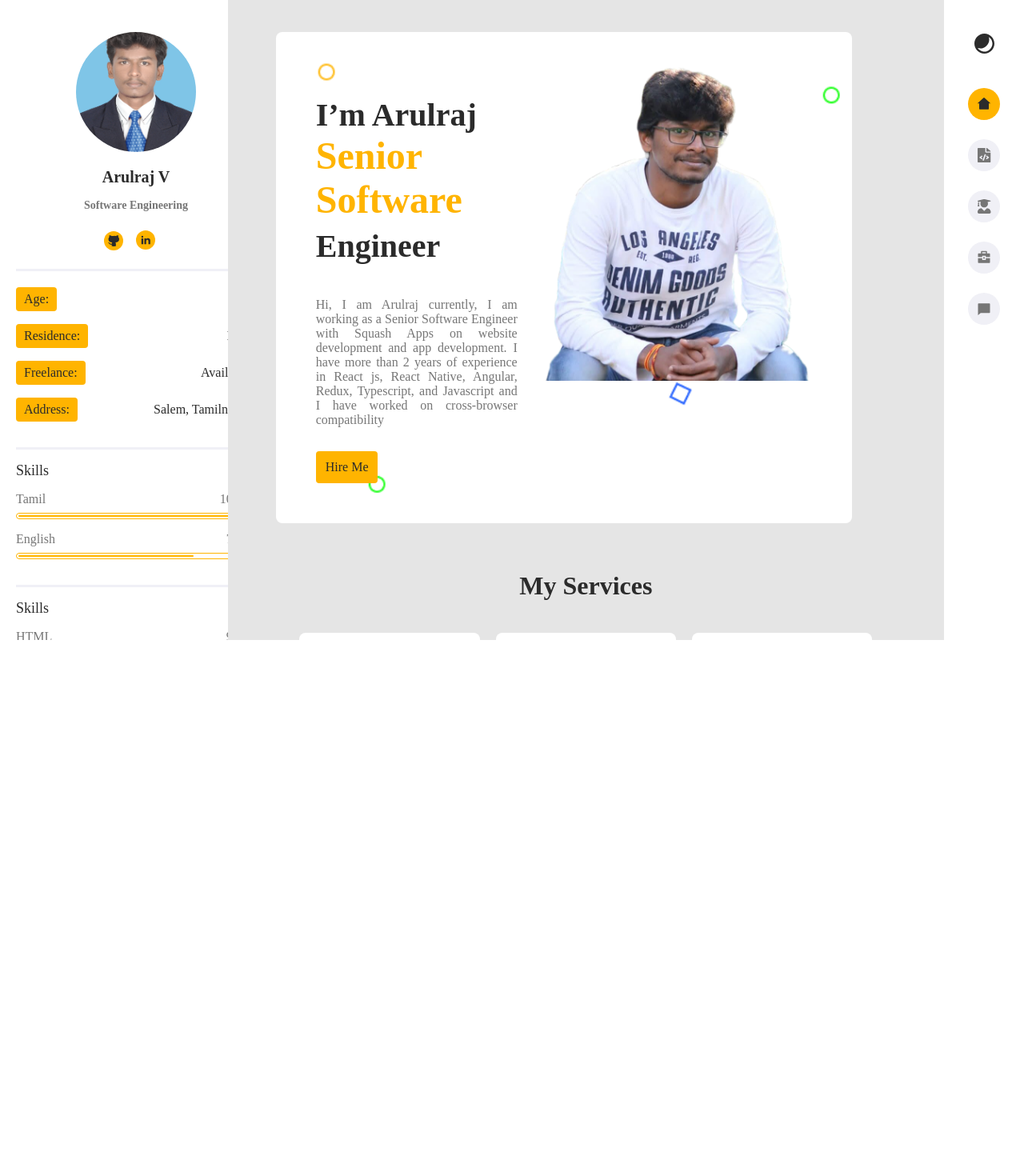
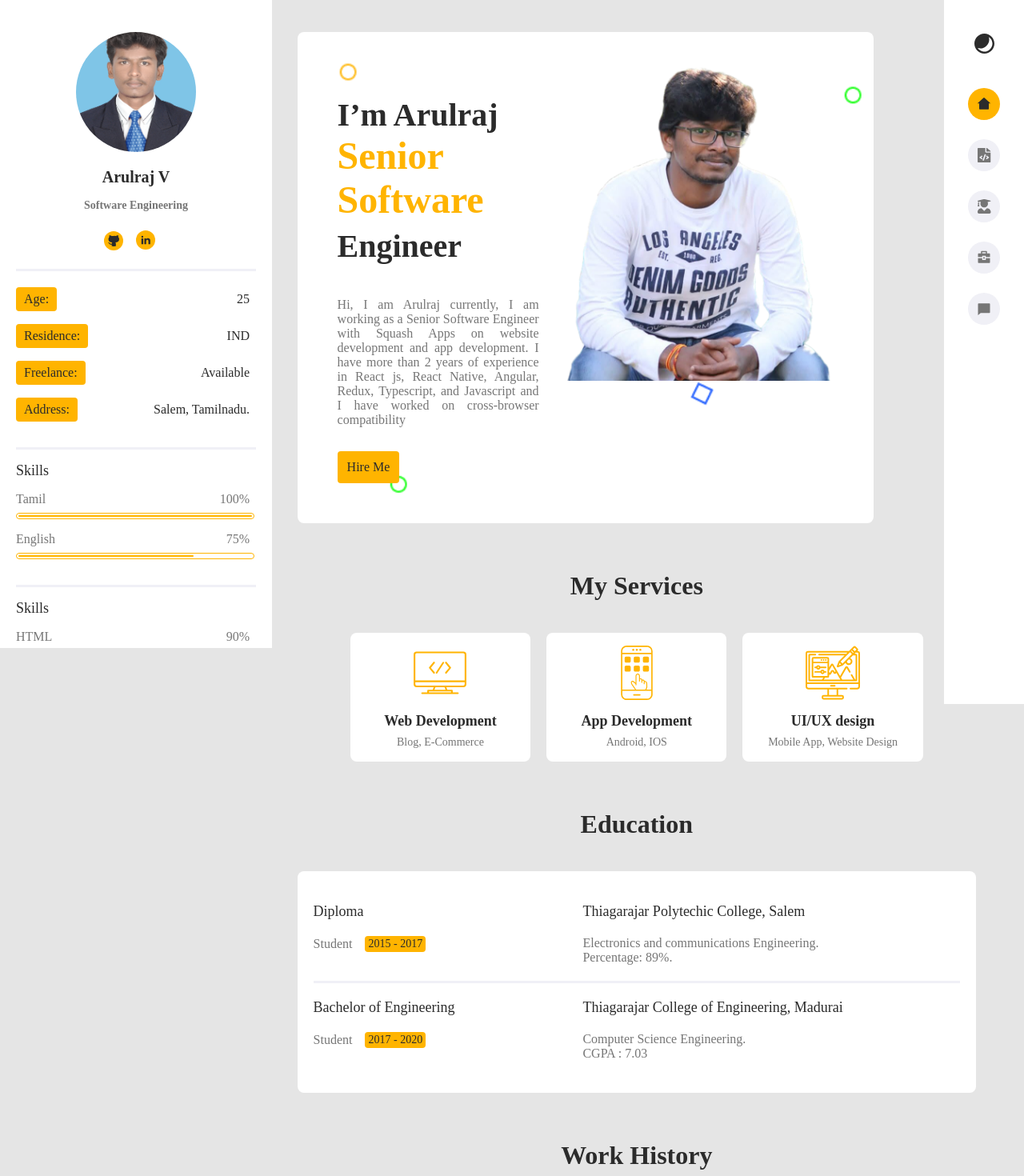
Before and after one commit to Arulraj-a2b/portfolio, a React (Create React App) app: page / in a window 1280 px wide. Shown: the top 1470 px of the page at 80% size. Before the commit the page ends 800 px from the top, so only its background shows below. Built offline with nearby package versions, Linux system fonts and the light colour scheme; a web font is replaced by a local one.

Commit message:
feat add menu active

```diff
--- a/src/modules/Home/Education.tsx
+++ b/src/modules/Home/Education.tsx
@@ -52,7 +52,7 @@ export const EducationList = ({ data }: Props) => {
 };
 const Education = () => {
   return (
-    <Flex className={styles.overAll} id={'education__home'}>
+    <Flex className={styles.overAll}>
       <Text size={32} bold align="center">
         Education
       </Text>
--- a/src/modules/Home/HomeScreen.tsx
+++ b/src/modules/Home/HomeScreen.tsx
@@ -7,26 +7,99 @@ import MyServices from "./MyServices";
 import Education from "./Education";
 import WorkHistory from "./WorkHistory";
 import LeaveYourInfo from "./LeaveYourInfo";
-import { screenHeight } from "../../utils/constants";
+import { useRef, useState } from "react";
+import SvgHome from "../../icons/SvgHome";
+import SvgContact from "../../icons/SvgContact";
+import SvgCv from "../../icons/SvgCv";
+import SvgPortfolio from "../../icons/SvgPortfolio";
+import SvgService from "../../icons/SvgService";
+import { GRAY_20, GRAY_50, PRIMARY, GRAY_70 } from "../../utils/colors";
 
 const HomeScreen = () => {
+  const section1Ref = useRef<any>();
+  const section2Ref = useRef<any>();
+  const section3Ref = useRef<any>();
+  const section4Ref = useRef<any>();
+  const section5Ref = useRef<any>();
+  const [activeIndex, setActiveIndex] = useState(0);
+
+  const navHeader = [
+    {
+      headerRef: section1Ref,
+      icon: (
+        <SvgHome
+          fill={activeIndex === 0 ? GRAY_20 : GRAY_50}
+          circleFill={activeIndex === 0 ? PRIMARY : GRAY_70}
+        />
+      ),
+      headerID: "#introCard__home",
+    },
+    {
+      headerRef: section2Ref,
+      icon: (
+        <SvgService
+          fill={activeIndex === 1 ? GRAY_20 : GRAY_50}
+          circleFill={activeIndex === 1 ? PRIMARY : GRAY_70}
+        />
+      ),
+      headerID: "#myServices__home",
+    },
+    {
+      headerRef: section3Ref,
+      icon: (
+        <SvgCv
+          fill={activeIndex === 2 ? GRAY_20 : GRAY_50}
+          circleFill={activeIndex === 2 ? PRIMARY : GRAY_70}
+        />
+      ),
+      headerID: "#education__home",
+    },
+    {
+      headerRef: section4Ref,
+      icon: (
+        <SvgPortfolio
+          fill={activeIndex === 3 ? GRAY_20 : GRAY_50}
+          circleFill={activeIndex === 3 ? PRIMARY : GRAY_70}
+        />
+      ),
+      headerID: "#workHistory__home",
+    },
+    {
+      headerRef: section5Ref,
+      icon: (
+        <SvgContact
+          fill={activeIndex === 4 ? GRAY_20 : GRAY_50}
+          circleFill={activeIndex === 4 ? PRIMARY : GRAY_70}
+        />
+      ),
+      headerID: "#leaveYourInfo__home",
+    },
+  ];
+
   return (
-    <Flex>
-      <Layout>
-        <Flex row>
-          <div className={styles.sidDiv} style={{ height: screenHeight }}>
-            <SideNav />
+    <Layout navHeader={navHeader} setActiveIndex={setActiveIndex}>
+      <Flex row>
+        <SideNav />
+        <div style={{ width: 340 }} />
+        <Flex className={styles.home}>
+          <div ref={section1Ref} id="introCard__home">
+            <IntroCard />
           </div>
-          <Flex className={styles.home} height={screenHeight}>
-            <IntroCard />
+          <div ref={section2Ref} id="myServices__home">
             <MyServices />
+          </div>
+          <div ref={section3Ref} id="education__home">
             <Education />
+          </div>
+          <div ref={section4Ref} id="workHistory__home">
             <WorkHistory />
+          </div>
+          <div ref={section5Ref} id="leaveYourInfo__home">
             <LeaveYourInfo />
-          </Flex>
+          </div>
         </Flex>
-      </Layout>
-    </Flex>
+      </Flex>
+    </Layout>
   );
 };
 
--- a/src/modules/Home/IntroCard.tsx
+++ b/src/modules/Home/IntroCard.tsx
@@ -6,7 +6,7 @@ import styles from "./introcard.module.css";
 
 const IntroCard = () => {
   return (
-    <div id={"introCard__home"} className={styles.overAll}>
+    <div className={styles.overAll}>
       <Flex
         row
         between
--- a/src/modules/Home/LeaveYourInfo.tsx
+++ b/src/modules/Home/LeaveYourInfo.tsx
@@ -97,7 +97,7 @@ const LeaveYourInfo = () => {
   return (
     <>
       {isLoader && <Loader />}
-      <Flex row className={styles.overAll} id='leaveYourInfo__home'>
+      <Flex row className={styles.overAll}>
         <Flex flex={7}>
           <Text size={32} bold>
             Leave us your info
--- a/src/modules/Home/MyServices.tsx
+++ b/src/modules/Home/MyServices.tsx
@@ -24,7 +24,7 @@ const ServiceCard = ({ title, icon, des }: serviceProps) => {
 
 const MyServices = () => {
   return (
-    <Flex className={styles.overAll} id={"myServices__home"}>
+    <Flex className={styles.overAll}>
       <Text size={32} bold align="center" className={styles.myService}>
         My Services
       </Text>
--- a/src/modules/Home/SideNav.tsx
+++ b/src/modules/Home/SideNav.tsx
@@ -4,12 +4,13 @@ import SvgLinkedIn from "../../icons/SvgLinkedIn";
 import Button from "../../package/Button/Button";
 import Flex from "../../package/Flex/Flex";
 import Text from "../../package/Text/Text";
+import { screenHeight } from "../../utils/constants";
 import { addressList, extraSkill, languagesList, skillList } from "./mock";
 import styles from "./sidenav.module.css";
 
 const SideNav = () => {
   return (
-    <Flex className={styles.overAll}>
+    <Flex className={styles.overAll} height={screenHeight-70}>
       <Flex center>
         <img
           className={styles.profile}
--- a/src/modules/Home/WorkHistory.tsx
+++ b/src/modules/Home/WorkHistory.tsx
@@ -55,7 +55,7 @@ const WorkList = ({ data }: Props) => {
 
 const WorkHistory = () => {
   return (
-    <Flex id='workHistory__home' className={styles.overAll}>
+    <Flex className={styles.overAll}>
       <Text size={32} bold align="center">
         Work History
       </Text>
--- a/src/modules/Home/homescreen.module.css
+++ b/src/modules/Home/homescreen.module.css
@@ -1,7 +1,3 @@
 .home {
   padding: 0px 60px;
-  overflow: scroll;
 }
-.sidDiv {
-  overflow: scroll;
-}
--- a/src/modules/Home/sidenav.module.css
+++ b/src/modules/Home/sidenav.module.css
@@ -3,6 +3,9 @@
   width: 300px;
   padding: 40px 20px;
   overflow: scroll;
+  position: fixed;
+  left: 0;
+  height: 100%;
 }
 .profile {
   border-radius: 100%;
@@ -49,6 +52,6 @@
 .titleFlex {
   margin-bottom: 8px;
 }
-.btnStyle{
+.btnStyle {
   margin: 16px 0;
 }
--- a/src/modules/Layout/Layout.tsx
+++ b/src/modules/Layout/Layout.tsx
@@ -1,86 +1,91 @@
-import { ReactChild, useState } from "react";
-import SvgContact from "../../icons/SvgContact";
+import { ReactChild, useEffect } from "react";
 import SvgContrast from "../../icons/SvgContrast";
-import SvgCv from "../../icons/SvgCv";
-import SvgHome from "../../icons/SvgHome";
-import SvgPortfolio from "../../icons/SvgPortfolio";
-import SvgService from "../../icons/SvgService";
 import Flex from "../../package/Flex/Flex";
-import { GRAY_20, GRAY_50, GRAY_70, PRIMARY } from "../../utils/colors";
-import { screenHeight } from "../../utils/constants";
-import { isEmpty } from "../../utils/validators";
 import styles from "./layout.module.css";
+
+const nearestIndex: any = (
+  currentPosition: number,
+  sectionPositionArray: any[],
+  startIndex: number,
+  endIndex: number
+) => {
+  if (startIndex === endIndex) return startIndex;
+  else if (startIndex === endIndex - 1) {
+    if (
+      Math.abs(
+        sectionPositionArray[startIndex].headerRef.current.offsetTop -
+          currentPosition
+      ) <
+      Math.abs(
+        sectionPositionArray[endIndex].headerRef.current.offsetTop -
+          currentPosition
+      )
+    )
+      return startIndex;
+    else return endIndex;
+  } else {
+    var nextNearest = ~~((startIndex + endIndex) / 2);
+    var a = Math.abs(
+      sectionPositionArray[nextNearest].headerRef.current.offsetTop -
+        currentPosition
+    );
+    var b = Math.abs(
+      sectionPositionArray[nextNearest + 1].headerRef.current.offsetTop -
+        currentPosition
+    );
+    if (a < b) {
+      return nearestIndex(
+        currentPosition,
+        sectionPositionArray,
+        startIndex,
+        nextNearest
+      );
+    } else {
+      return nearestIndex(
+        currentPosition,
+        sectionPositionArray,
+        nextNearest,
+        endIndex
+      );
+    }
+  }
+};
 
 type Props = {
   children: ReactChild;
+  navHeader: {
+    headerRef: React.MutableRefObject<any>;
+    headerID: string;
+    icon: JSX.Element;
+  }[];
+  setActiveIndex: (a: number) => void;
 };
 
-const Layout = ({ children }: Props) => {
-  const [isHome, setHome] = useState("");
-
-  const data = [
-    {
-      icon: (
-        <SvgHome
-          fill={
-            isEmpty(isHome) || isHome === "#introCard__home" ? GRAY_20 : GRAY_50
-          }
-          circleFill={
-            isEmpty(isHome) || isHome === "#introCard__home" ? PRIMARY : GRAY_70
-          }
-        />
-      ),
-      link: "#introCard__home",
-    },
-    {
-      icon: (
-        <SvgService
-          fill={isHome === "#myServices__home" ? GRAY_20 : GRAY_50}
-          circleFill={isHome === "#myServices__home" ? PRIMARY : GRAY_70}
-        />
-      ),
-      link: "#myServices__home",
-    },
-    {
-      icon: (
-        <SvgCv
-          fill={isHome === "#education__home" ? GRAY_20 : GRAY_50}
-          circleFill={isHome === "#education__home" ? PRIMARY : GRAY_70}
-        />
-      ),
-      link: "#education__home",
-    },
-    {
-      icon: (
-        <SvgPortfolio
-          fill={isHome === "#workHistory__home" ? GRAY_20 : GRAY_50}
-          circleFill={isHome === "#workHistory__home" ? PRIMARY : GRAY_70}
-        />
-      ),
-      link: "#workHistory__home",
-    },
-    {
-      icon: (
-        <SvgContact
-          fill={isHome === "#leaveYourInfo__home" ? GRAY_20 : GRAY_50}
-          circleFill={isHome === "#leaveYourInfo__home" ? PRIMARY : GRAY_70}
-        />
-      ),
-      link: "#leaveYourInfo__home",
-    },
-  ];
-
+const Layout = ({ children, navHeader, setActiveIndex }: Props) => {
+  useEffect(() => {
+    const handleScroll = () => {
+      var index = nearestIndex(
+        window.scrollY,
+        navHeader,
+        0,
+        navHeader.length - 1
+      );
+      setActiveIndex(index);
+    };
+    document.addEventListener("scroll", handleScroll);
+    return () => {
+      document.removeEventListener("scroll", handleScroll);
+    };
+  }, []);
   return (
-    <Flex between row height={screenHeight}>
+    <Flex between row className={styles.overAll}>
       <Flex flex={1}>{children}</Flex>
-      <Flex center className={styles.overAll}>
+      <Flex center className={styles.sideNav}>
         <SvgContrast className={styles.svgContrast} />
-        {data.map((data, index) => {
+        {navHeader.map((data, index) => {
           return (
-            <a key={index.toString()} href={data.link} onClick={() => setHome(data.link)}>
-              <div  className={styles.listDiv}>
-                {data.icon}
-              </div>
+            <a key={index.toString()} href={data.headerID}>
+              <div className={styles.listDiv}>{data.icon}</div>
             </a>
           );
         })}
--- a/src/modules/Layout/layout.module.css
+++ b/src/modules/Layout/layout.module.css
@@ -1,7 +1,6 @@
 .overAll {
-  background-color: var(--color-white, #ffffff);
-  width: 100px;
-  padding: 40px 0;
+  overflow: scroll;
+  position: relative;
 }
 .listDiv {
   margin-bottom: 20px;
@@ -9,3 +8,11 @@
 .svgContrast {
   margin-bottom: 40px;
 }
+.sideNav {
+  background-color: var(--color-white, #ffffff);
+  width: 100px;
+  padding: 40px 0;
+  position:fixed;
+  right: 0;
+  height: 100%;
+}
```
